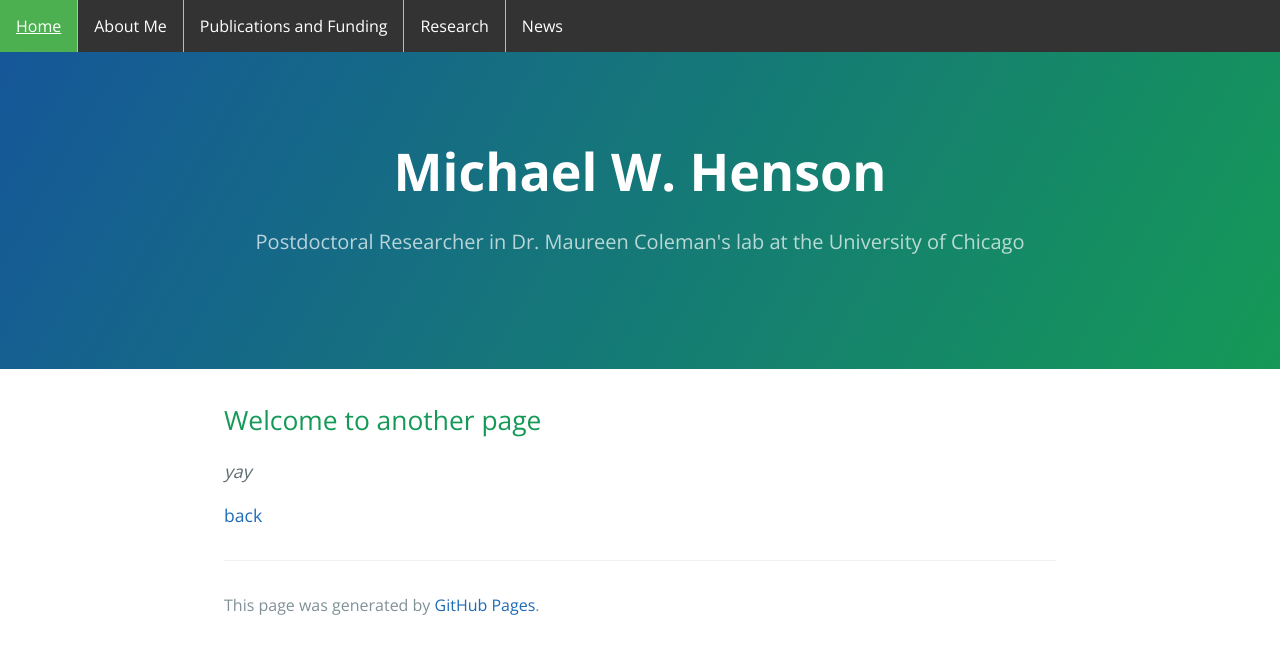
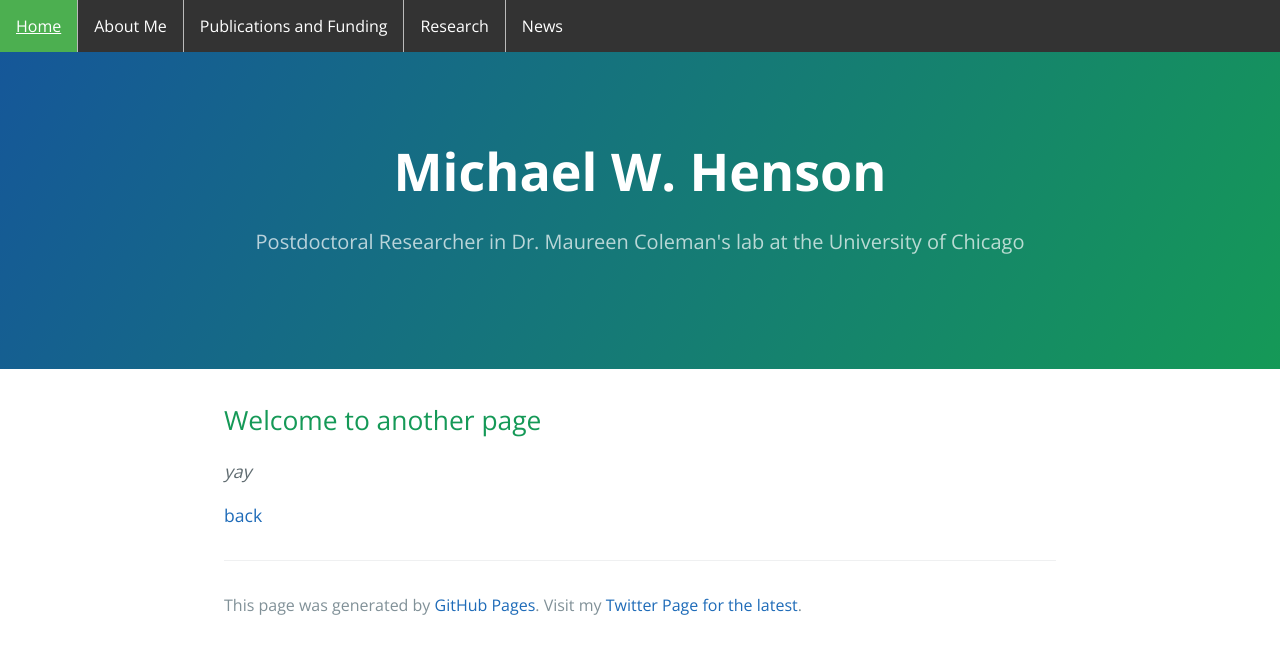
Before and after one commit to Hensonmw/hensonmw.github.io, a Jekyll site: the page built from another-page.md, in a window 1280 px wide. Shown: the top 654 px of the page. Built offline with Jekyll 4.4.1, drawn with Linux system fonts in a browser that asks for light colours; our own code applies the rules of GitHub Pages for plain Markdown files.

Commit message:
Update default.html

```diff
--- a/_layouts/default.html
+++ b/_layouts/default.html
@@ -71,6 +71,7 @@ li a:hover:not(.active) {
           <span class="site-footer-owner"><a href="{{ site.github.repository_url }}">{{ site.github.repository_name }}</a> is maintained by <a href="{{ site.github.owner_url }}">{{ site.github.owner_name }}</a>.</span>
         {% endif %}
         <span class="site-footer-credits">This page was generated by <a href="https://pages.github.com">GitHub Pages</a>.</span>
+        <span class="site-footer-credits">Visit my <a href="www.twitter.com/Hensonmw_08">Twitter Page for the latest</a>.</span>
       </footer>
     </section>
 
```
